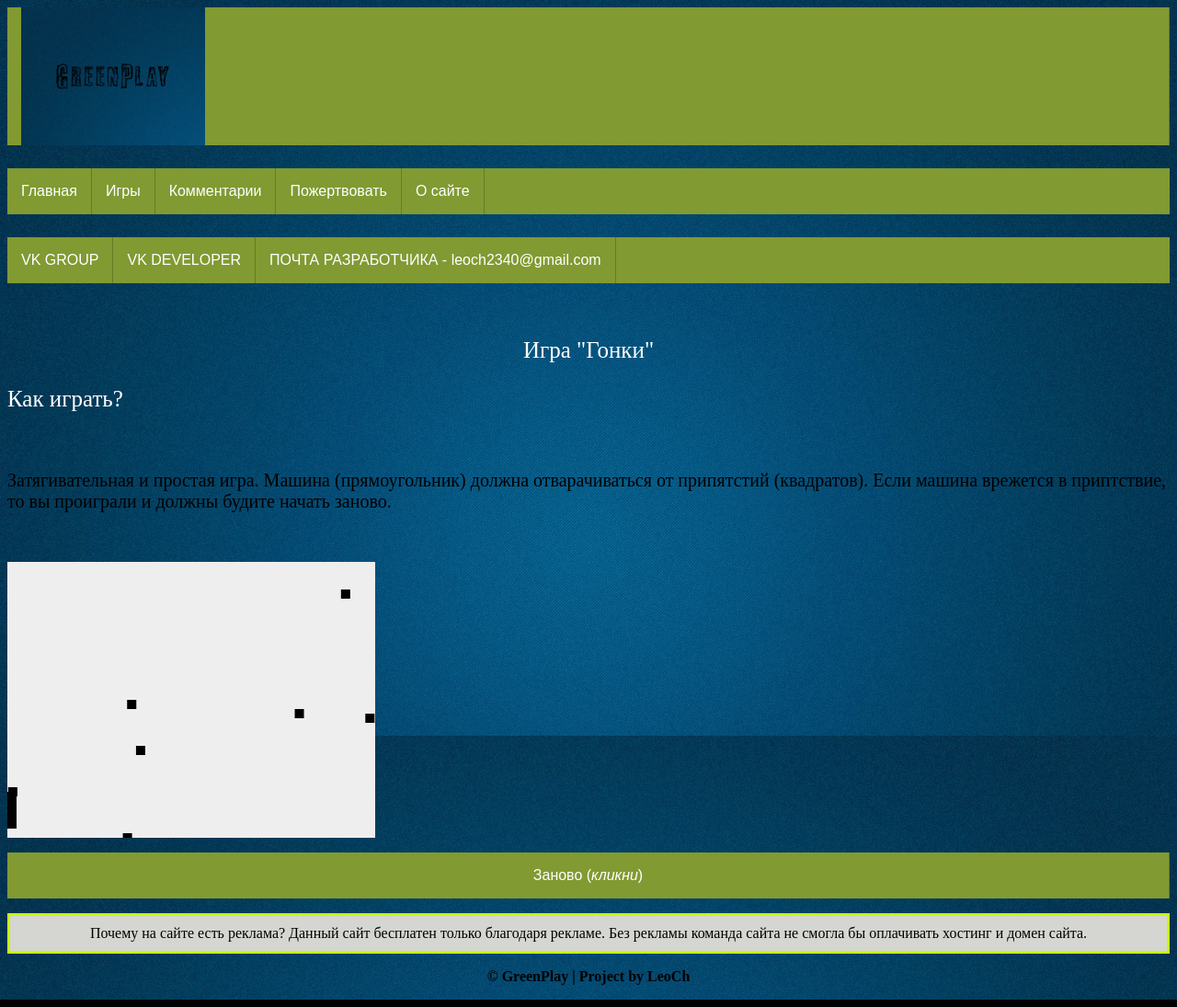
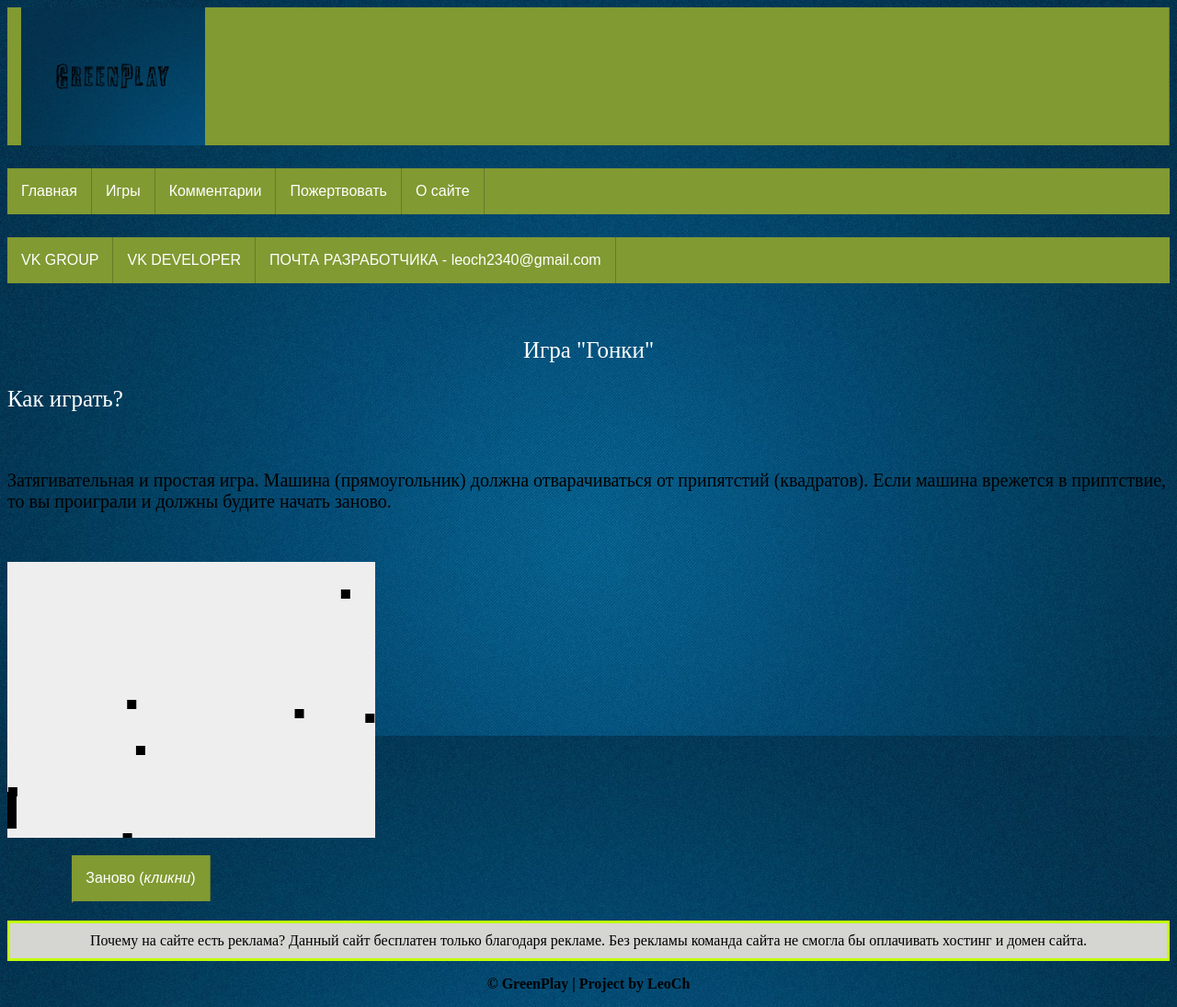
Before and after one commit to Green-Play/Green-Play.github.io, a plain HTML site: page Гонки.html in a window 1280 px wide. Shown: the whole page at 92% size. Drawn offline with Linux system fonts and the light colour scheme.

Commit message:
Update Гонки.html

```diff
--- a/Гонки.html
+++ b/Гонки.html
@@ -76,7 +76,18 @@
 </script>
 
 <p></p>
-  <a href="Гонки.html" class="nubex"<p> <center> Заново (<i>кликни</i>) </center> </p></a>
+
+   <table>
+<td  width=" 30%">
+</td>
+<td  width=" 100%">
+<table border="1">
+<tr>
+ <a href="Ball.html" Title="Заново" Target="_blank"><Width="100" Height="250"> <center> Заново (<i>кликни</i>)<center> </a>   </td>
+</tr>
+</table>
+</td>
+</table>
 
 <center><p style="border: 3px solid #C1FF0A; background-color: #d5d5d1; padding: 10px;">Почему на сайте есть реклама? Данный сайт бесплатен только благодаря рекламе. Без рекламы команда сайта не смогла бы оплачивать хостинг и домен сайта.</center></p>
 
```
